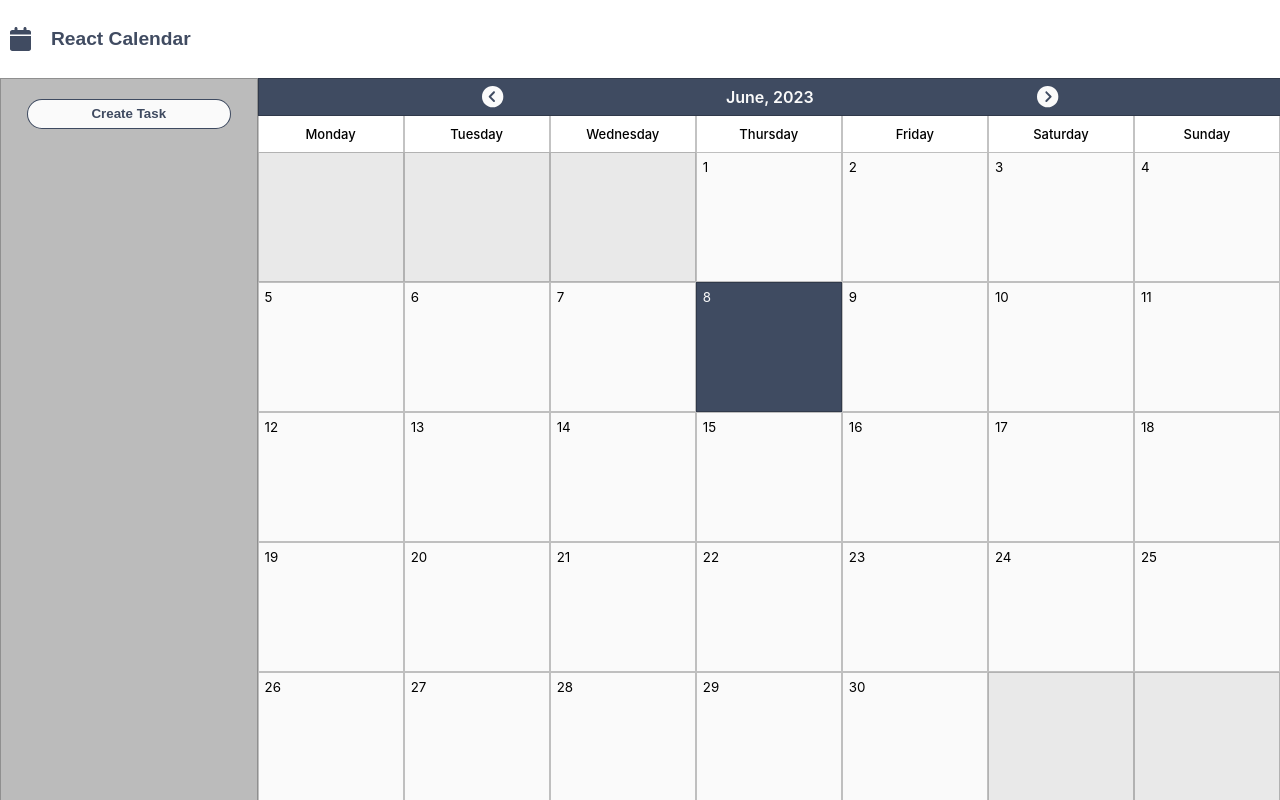
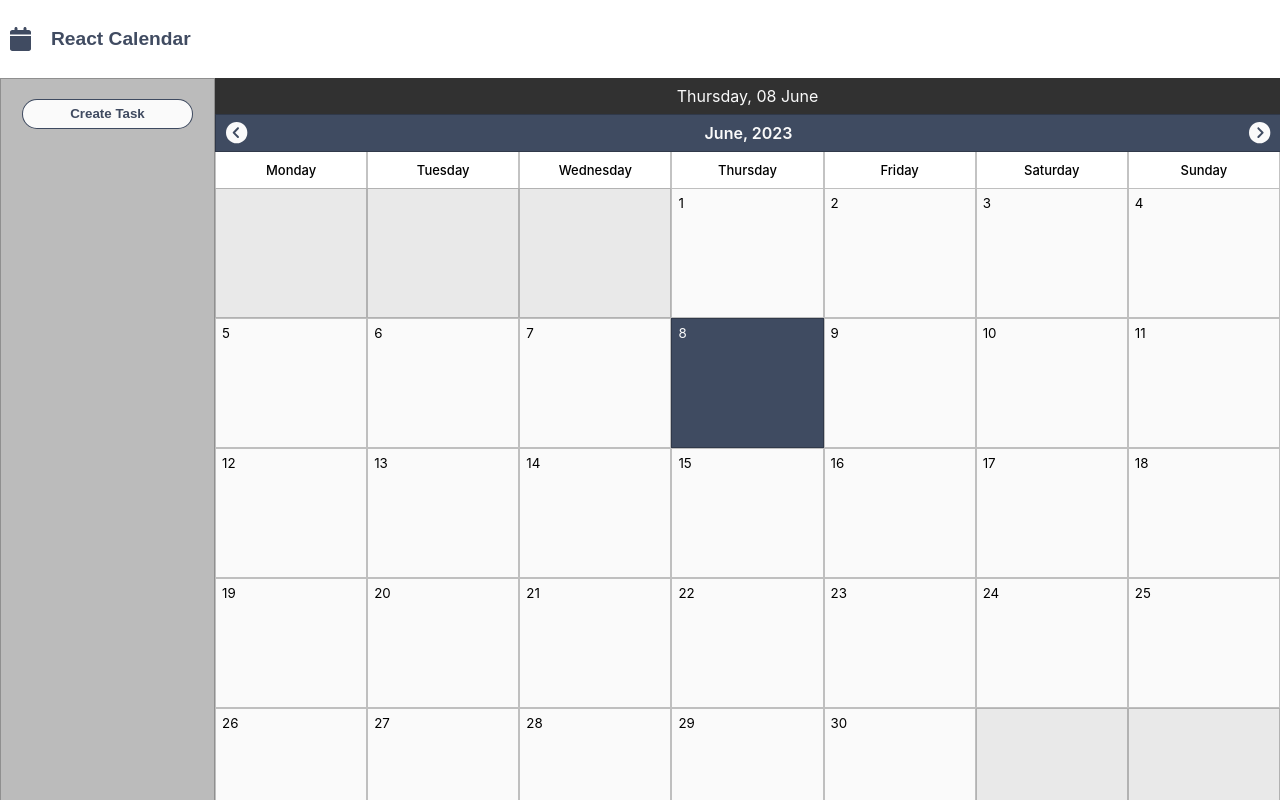
Before and after one commit to shweta1298/Calendar-React, a React (Create React App) app: page / in a window 1280 px wide. Built offline with nearby package versions, Linux system fonts and the light colour scheme.

Commit message:
fixed year issue,made ui cleaner, added today header

```diff
--- a/src/App.js
+++ b/src/App.js
@@ -2,7 +2,9 @@ import Calendar from './calendar-react/Calendar';
 
 function App() {
   return (
-   <Calendar />
+    <Calendar
+      showSideBar={true}
+    />
   );
 }
 
--- a/src/calendar-react/Calendar.jsx
+++ b/src/calendar-react/Calendar.jsx
@@ -1,4 +1,4 @@
-import React, { useContext, useEffect, useState } from 'react'
+import React, { useContext, useEffect, useLayoutEffect, useState } from 'react'
 import "./styles/Calendar.css"
 import { getMonth } from './utils/dayUtils';
 import Month from './components/Month';
@@ -6,13 +6,16 @@ import Sidebar from './components/Sidebar';
 import { FontAwesomeIcon } from '@fortawesome/react-fontawesome';
 import { faCalendar } from '@fortawesome/free-solid-svg-icons';
 import GlobalContext from './context/GlobalContext';
-function Calendar() {
-    const { monthIndex} = useContext(GlobalContext)
-
+function Calendar(props) {
+    const {
+        //customization props
+        showSideBar,
+    } = props;
+    const { monthIndex, year } = useContext(GlobalContext)
     const [currentMonth, setCurrentMonth] = useState(getMonth(monthIndex))
-    useEffect(() => {
-        setCurrentMonth(getMonth(monthIndex))
-    }, [monthIndex])
+    useLayoutEffect(() => {
+        setCurrentMonth(getMonth(year, monthIndex))
+    }, [year,monthIndex])
     return (
         <>
             <div className='main-container'>
@@ -23,7 +26,7 @@ function Calendar() {
                     </span>
                 </div>
                 <div className="calendar-container">
-                    <Sidebar />
+                    {showSideBar && <Sidebar />}
                     <Month month={currentMonth} />
                 </div>
             </div>
--- a/src/calendar-react/components/Month.jsx
+++ b/src/calendar-react/components/Month.jsx
@@ -9,39 +9,45 @@ function Month(props) {
     const {
         month
     } = props;
-    const { monthIndex, setMonthIndex ,} = useContext(GlobalContext)
+    const { monthIndex, setMonthIndex, year, setYear } = useContext(GlobalContext)
     const days = ["Monday", "Tuesday", "Wednesday", "Thursday", "Friday", "Saturday", "Sunday",]
     const [monthName, setMonthName] = useState()
     useEffect(() => {
-        setMonthName(dayjs(new Date(dayjs().year(), monthIndex)).format("MMMM, YYYY"))
-    }, [monthIndex])
+        setMonthName(dayjs(new Date(year, monthIndex)).format("MMMM, YYYY"))
+    }, [monthIndex, year])
     function handlePrevMonth(e) {
-        if (monthIndex - 1 === -1)
+        if (monthIndex - 1 === -1) {
+            setYear(year - 1)
             setMonthIndex(11)
-        else
+        } else
             setMonthIndex(monthIndex - 1)
     }
     function handleNextMonth(e) {
-        if (monthIndex + 1 === 12)
+        if (monthIndex + 1 === 12) {
+            setYear(year + 1)
             setMonthIndex(0)
+        }
         else
             setMonthIndex(monthIndex + 1)
     }
     function handleGoToToday(params) {
         setMonthIndex(dayjs().month())
+        setYear(dayjs().year())
     }
     return (
         <div className='month-container'>
+            <div className="today-button" onClick={handleGoToToday}>{dayjs().format("dddd, DD MMMM")}</div>
             <div className='month-header'>
-                {/* <button onClick={handleGoToToday} className='today-button'>Today</button> */}
-                <div className="month-navigation-buttons">
+                <div className="month-navigate-button-prev">
                     <FontAwesomeIcon onClick={handlePrevMonth} icon={faChevronCircleLeft} size="lg" />
                 </div>
-
-                <span>{monthName}</span>
-                <div className="month-navigation-buttons">
+                <div className="navigate-months">
+                    <span>{monthName}</span>
+                </div>
+                <div className="month-navigate-button-next">
                     <FontAwesomeIcon onClick={handleNextMonth} icon={faChevronCircleRight} size="lg" />
                 </div>
+
 
             </div>
             <div className='weekday-header'>
--- a/src/calendar-react/context/ContextWrapper.js
+++ b/src/calendar-react/context/ContextWrapper.js
@@ -1,11 +1,14 @@
-import React, { useState } from 'react'
+import React, { useMemo, useState } from 'react'
 import GlobalContext from './GlobalContext'
 import dayjs from 'dayjs'
 
 export default function ContextWrapper(props) {
     const [monthIndex,setMonthIndex]=useState(dayjs().month())
+    const [year,setYear]=useState(dayjs().year())
+    const GlobalContextProviderValue= useMemo(() => ({ monthIndex, setMonthIndex, year, setYear }), [monthIndex, year]);
+
     return (
-        <GlobalContext.Provider value={{monthIndex,setMonthIndex}}>
+        <GlobalContext.Provider value={GlobalContextProviderValue}>
             {props.children}
         </GlobalContext.Provider>
     )
--- a/src/calendar-react/context/GlobalContext.js
+++ b/src/calendar-react/context/GlobalContext.js
@@ -1,9 +1,11 @@
-import dayjs from 'dayjs';
-import React from 'react'
+import { createContext } from 'react'
 
-const GlobalContext=React.createContext({
-    monthIndex:0,
-    setMonthIndex:(index)=>{},
+const GlobalContext = createContext({
+    monthIndex: 0,
+    year: "",
+    setMonthIndex: (index) => { },
+    setYear: (newYear) => { },
+
 
 })
 
--- a/src/calendar-react/styles/Calendar.css
+++ b/src/calendar-react/styles/Calendar.css
@@ -26,11 +26,18 @@
   display: flex;
   height: 100%;
   width: 100%;
+  user-select: none;
+  -webkit-user-select: none;
+}
+.navigate-months{
+  display: flex;
+  width: inherit;
+  justify-content: center;
+  align-items: center;
 }
 .month-header {
   display: flex;
   align-items: center;
-  justify-content: space-evenly;
   width: 100%;
   height: 5%;
   background-color: rgba(24, 38, 64, 0.829);
@@ -39,10 +46,21 @@
   font-weight: 600;
   font-size: medium;
 }
-.month-navigation-buttons {
+.month-navigate-button-prev{
   cursor: pointer;
-  color: fafafa;
+  color: #fafafa;
+  position: fixed;
+  margin-left: 10px;
 }
+.month-navigate-button-next{
+  cursor: pointer;
+  color: #fafafa;
+  position: fixed;
+  right: 0;
+  margin-right: 10px;
+
+}
+
 .weekday-header {
   display: grid;
   grid-template-columns: repeat(7, 1fr);
@@ -50,8 +68,6 @@
   height: 5%;
   font-weight: 500;
   font-size: small;
-
-  /* background-color: aqua; */
 }
 .weekday-name {
   display: flex;
@@ -59,17 +75,16 @@
   justify-content: center;
   border-left: 1px solid rgba(0, 0, 0, 0.235);
   border-right: 1px solid rgba(0, 0, 0, 0.235);
+
 }
 .month-container {
   height: 100%;
-  width: 80%;
+  width: 100%;
 }
 .month {
   display: grid;
   height: 90%;
   width: 100%;
-  /* grid-template-columns: repeat(7, 1fr);
-  grid-template-rows: repeat(5, 1fr); */
 }
 .calendar-day {
   background-color: #fafafa;
@@ -108,15 +123,18 @@
 }
 .today-button {
   cursor: pointer;
-  background-color: #fafafa;
-  border: 2px solid #fafafa;
-  border-radius: 1rem;
-  color: rgba(24, 38, 64, 0.829);
-  font-size: small;
-  font-weight: 600;
-  width: 60px;
-  height: 20px;
-  float: left;
+  width: 100%;
+  display: flex;
+  align-items: center;
+  justify-content: center;
+  color: #fafafa;
+  font-size: medium;
+  font-weight: 400;
+  height: 5%;
+
+
+  background-color: rgb(49 49 49);
+
 }
 .task-button:hover {
   background-color: rgba(24, 38, 64, 0.829);
--- a/src/calendar-react/utils/dayUtils.js
+++ b/src/calendar-react/utils/dayUtils.js
@@ -1,8 +1,7 @@
 import dayjs from "dayjs";
 
-export function getMonth(month = dayjs().month()) {
+export function getMonth(year,month = dayjs().month()) {
     month = Math.floor(month);
-    const year = dayjs().year();
     const firstDayOfTheMonth = dayjs(new Date(year, month, 0)).day();
     let currentMonthCount = 0 - firstDayOfTheMonth;
     function getNumberOfWeeks() {
--- a/webpack.config.js
+++ /dev/null
@@ -1,36 +0,0 @@
-const HtmlWebpackPlugin = require('html-webpack-plugin');
-const path = require('path');
-
-module.exports = {
-  entry: path.join(__dirname, "src", "index.js"),
-  output: {
-    path:path.resolve(__dirname, "dist"),
-  },
-  module: {
-    rules: [
-      {
-        test: /\.?jsx$/,
-        exclude: /node_modules/,
-        use: {
-          loader: "babel-loader",
-          options: {
-            presets: ['@babel/preset-env', '@babel/preset-react']
-          }
-        },
-      },
-      {
-        test: /\.css$/i,
-        use: ["style-loader", "css-loader"],
-      },
-      {
-        test: /\.svg$/,
-        use: ['@svgr/webpack'],
-      },
-    ]
-  },
-  plugins: [
-    new HtmlWebpackPlugin({
-      template: path.join(__dirname, "src", "index.html"),
-    }),
-  ],
-}
```
Also changed, not shown: .babelrc (deleted).
